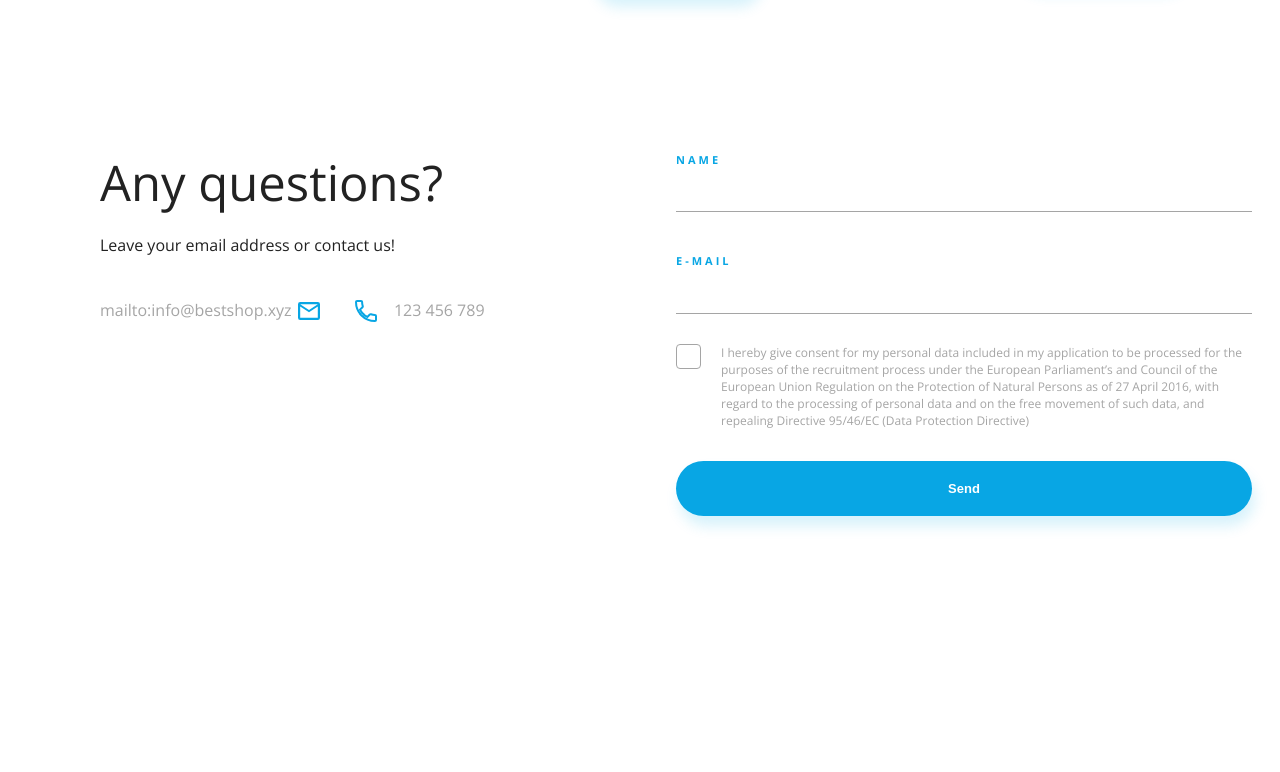
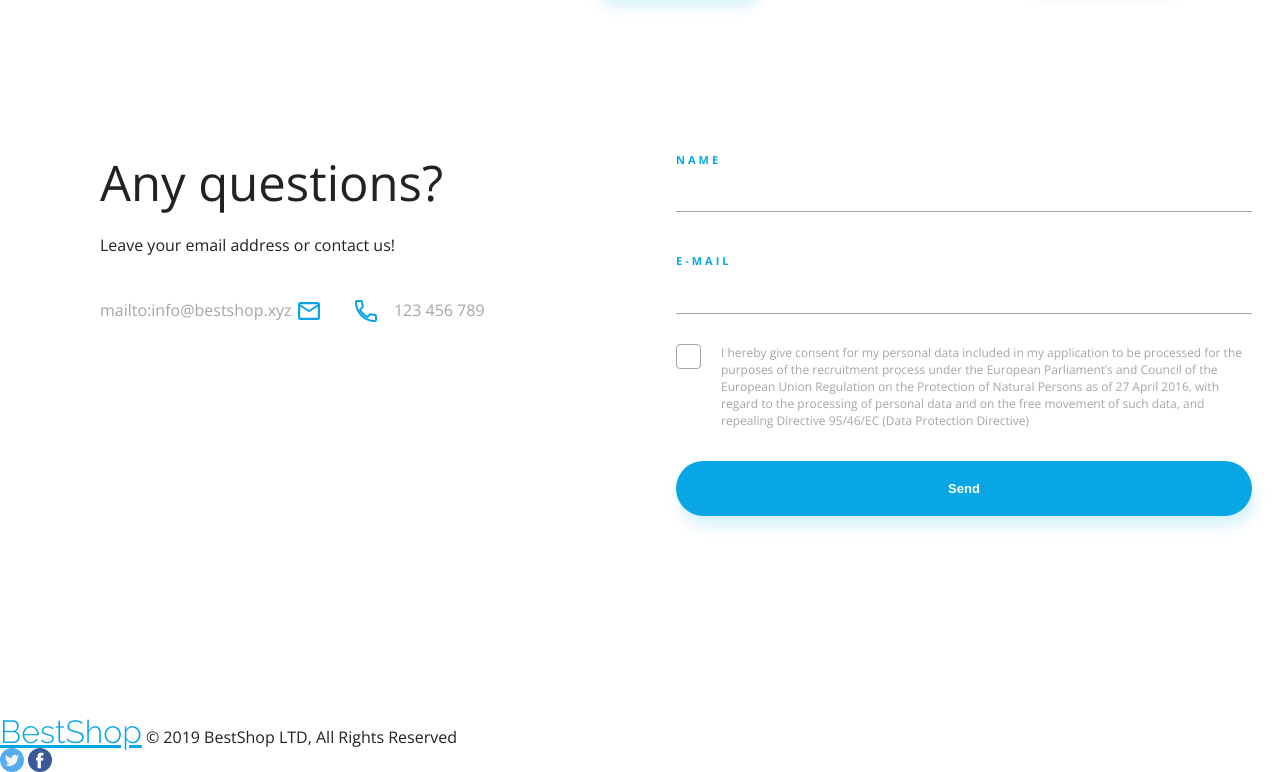
Before and after one commit to Bagrianow/BestShop, a plain HTML site: page index.html in a window 1280 px wide. Shown: the part 3497-4269 px from the top of the page. Before the commit the page ends 4113 px from the top, so only its background shows below. Drawn offline with nearby package versions, Linux system fonts and the light colour scheme.

Commit message:
html for footer

```diff
--- a/index.html
+++ b/index.html
@@ -200,5 +200,17 @@
     </form>
   </div>
 </section>
+<footer class="footer">
+    <div class="footer__container container">
+        <div class="footer__info">
+            <a href="" class="logo">BestShop</a>
+            <span class="footer__copy">© 2019 BestShop LTD, All Rights Reserved</span>
+        </div>
+        <div class="footer__icons">
+            <a href="#"><img src="./css/images/Twitter.svg" alt="twitter"/></a>
+            <a href="#"><img src="./css/images/Facebook.svg" alt="facebook"/></a>
+        </div>
+    </div>
+</footer>
 </body>
 </html>
```
